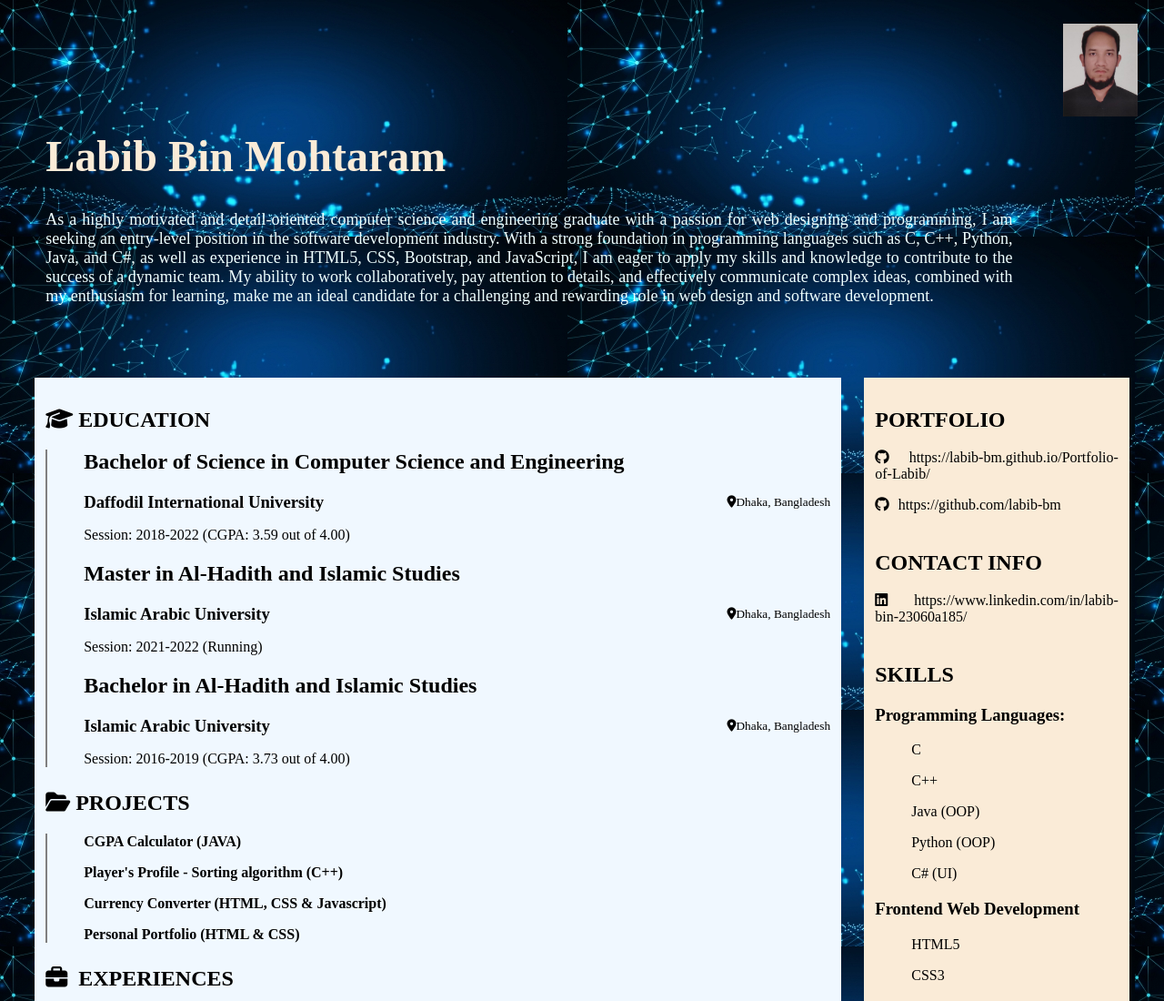
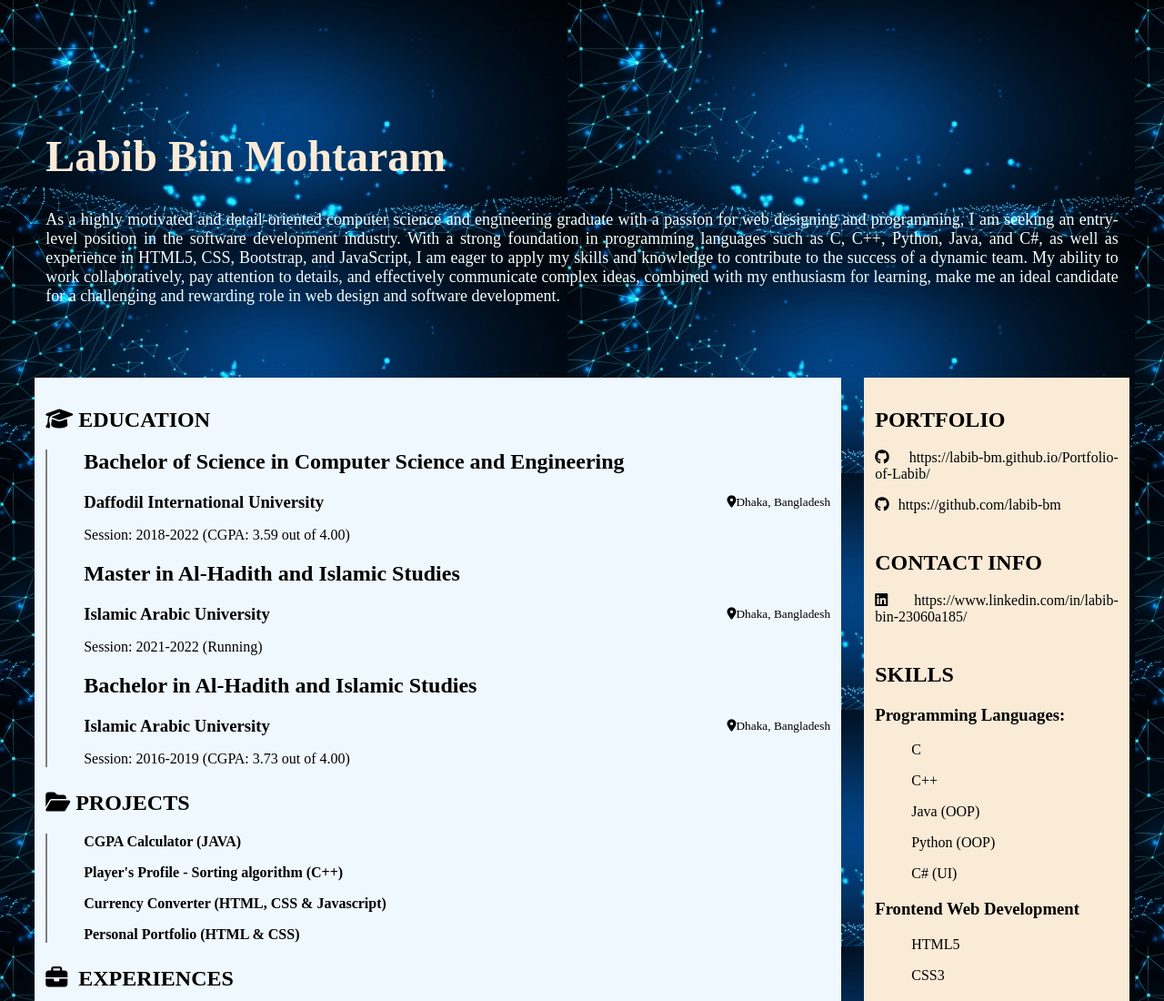
Before and after one commit to labib-bm/My-Resume, a plain HTML site: page index.html in a window 1280 px wide. Shown: the top 1100 px of the page at 91% size. Drawn offline with Linux system fonts and the light colour scheme.

Commit message:
Update index.html

```diff
--- a/index.html
+++ b/index.html
@@ -13,9 +13,6 @@
         <div class="naming">
             <h1>Labib Bin Mohtaram</h1>
             <p>As a highly motivated and detail-oriented computer science and engineering graduate with a passion for web designing and programming, I am seeking an entry-level position in the software development industry. With a strong foundation in programming languages such as C, C++, Python, Java, and C#, as well as experience in HTML5, CSS, Bootstrap, and JavaScript, I am eager to apply my skills and knowledge to contribute to the success of a dynamic team. My ability to work collaboratively, pay attention to details, and effectively communicate complex ideas, combined with my enthusiasm for learning, make me an ideal candidate for a challenging and rewarding role in web design and software development.</p>
-        </div>
-        <div class="photo">
-            <img src="Labib-pic.jpg" alt="">
         </div>
     </header>
     <section class="body-section">
```
